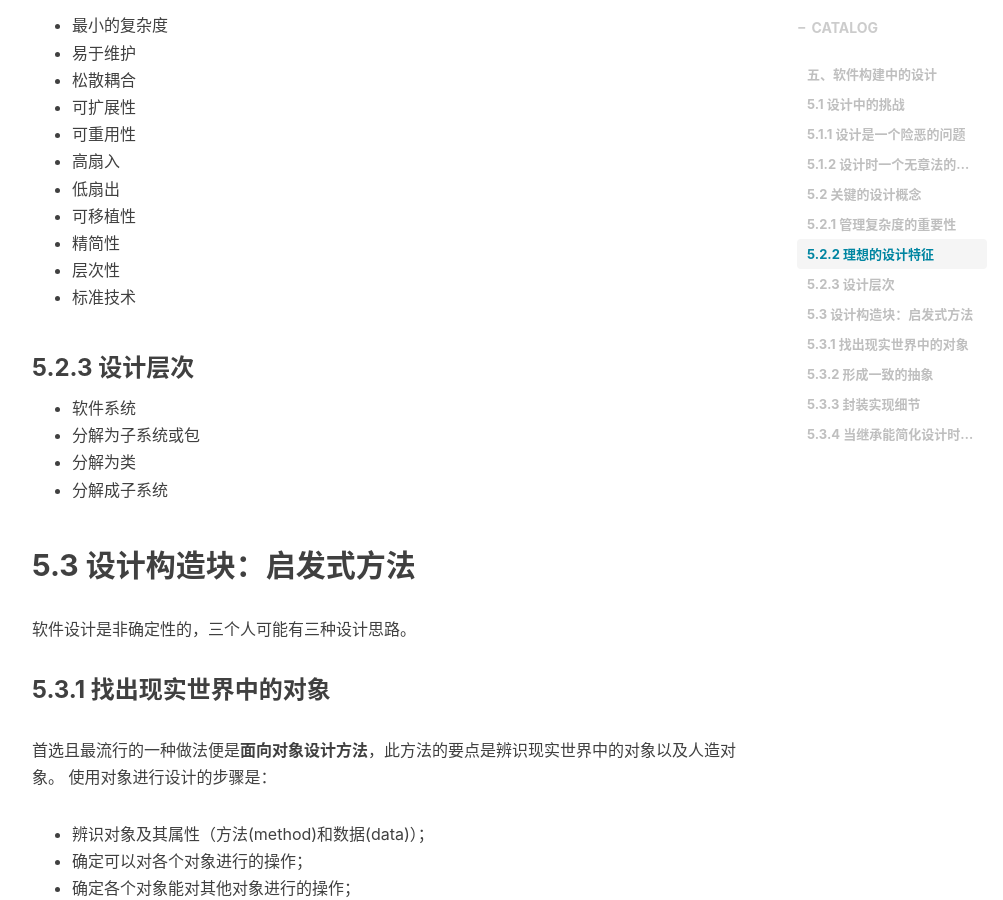
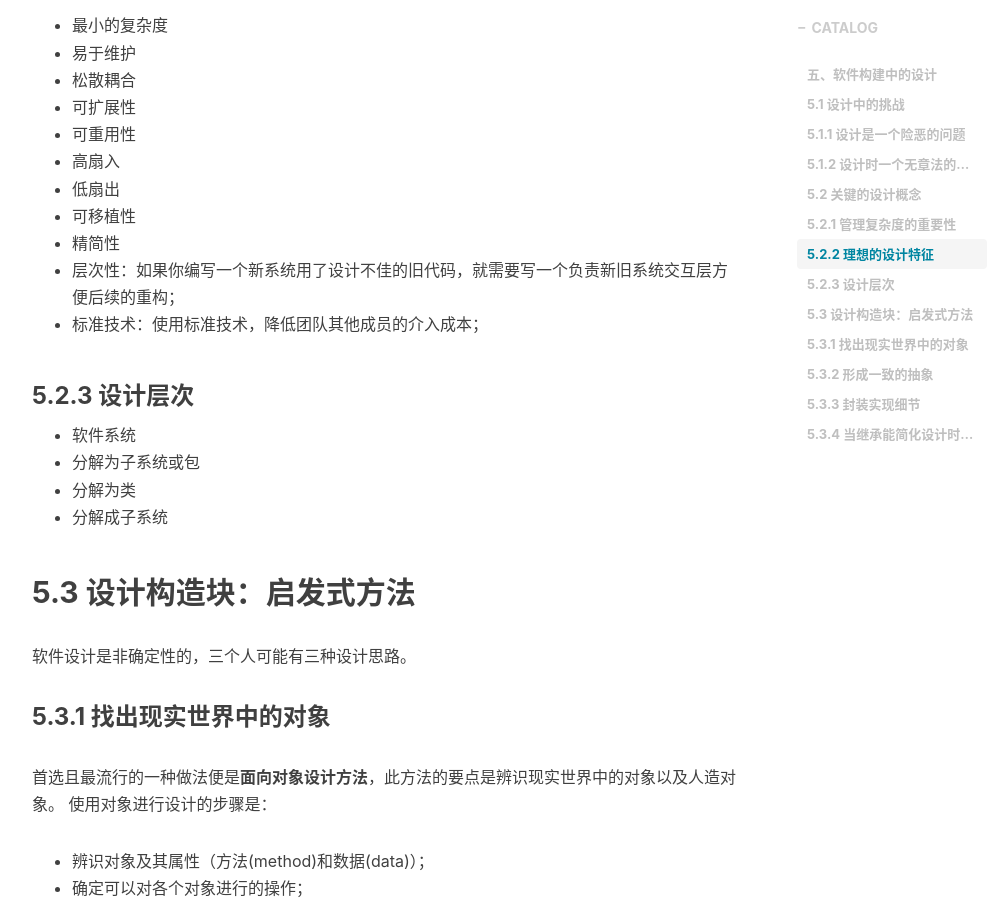
Before and after one commit to shihai1991/shihai1991.github.io, a Jekyll site: the page built from _posts/2022-05-28-代码大全2.md, in a window 1280 px wide and 900 px high, scrolled down 1236 px. Shown: the whole window, without its empty margins (233-1236 px from the left). Built offline with Jekyll 4.4.1, drawn with Linux system fonts in a browser that asks for light colours; nearby versions of some CDN libraries; comment, search, counter and statistics services are not loaded.

Commit message:
Update 2022-05-28-代码大全2.md

```diff
--- a/_posts/2022-05-28-代码大全2.md
+++ b/_posts/2022-05-28-代码大全2.md
@@ -31,8 +31,8 @@ time: '2022.06.01 15:52:00'
 - 低扇出
 - 可移植性
 - 精简性
-- 层次性
-- 标准技术
+- 层次性：如果你编写一个新系统用了设计不佳的旧代码，就需要写一个负责新旧系统交互层方便后续的重构；
+- 标准技术：使用标准技术，降低团队其他成员的介入成本；
 
 ### 5.2.3 设计层次
 - 软件系统
```
